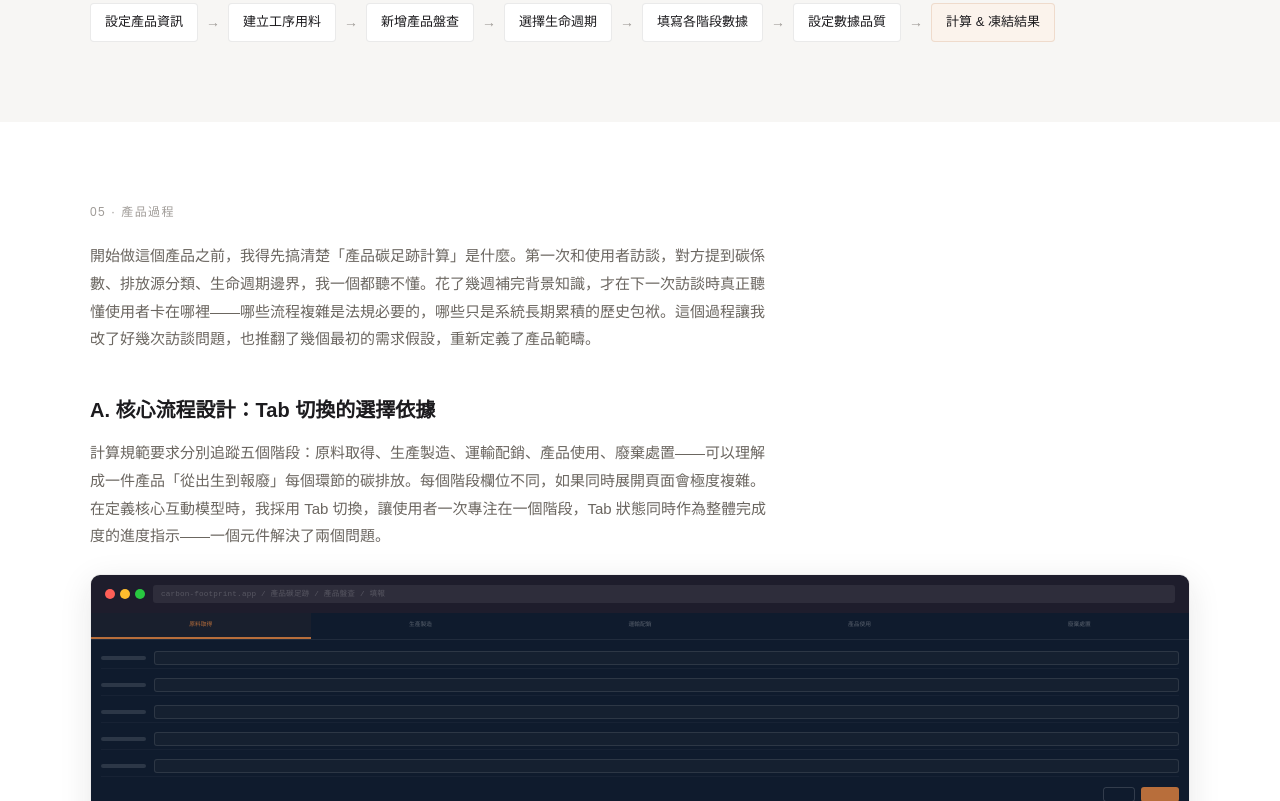
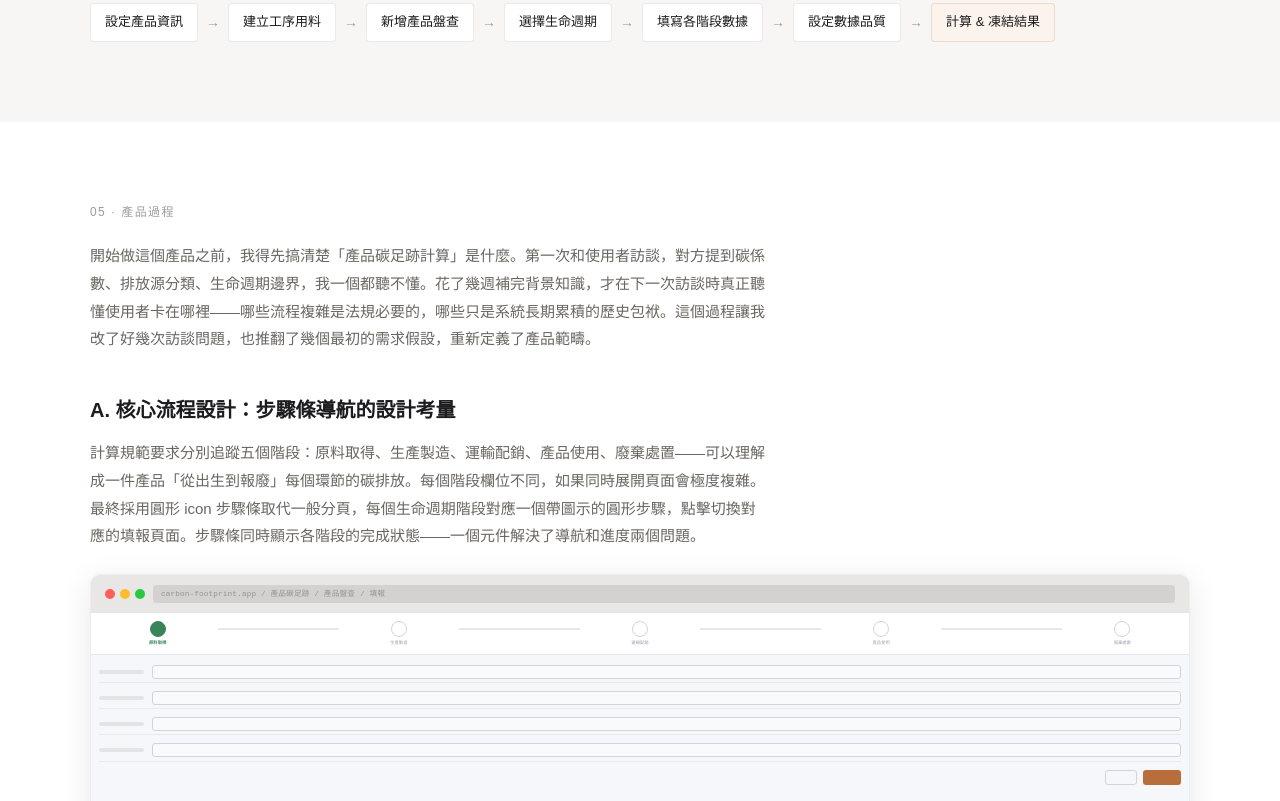
Before and after one commit to cgchung1227/portfolio, a plain HTML site: page index.html in a window 1280 px wide. Shown: the part 4144-4945 px from the top of the page. Drawn offline with Linux system fonts and the light colour scheme.

Commit message:
fix: 修正碳足跡產品盤查描述（步驟條、六種狀態）
- Process A：Tab 切換改為圓形 icon 步驟條，CSS mock 換成淺色主題
- Process B：四種狀態改為六種，新增設定完成/請聯絡快思，修正顏色
- 概覽數字：產品盤查狀態 4 → 6

Co-Authored-By: Claude Sonnet 4.6 <noreply@anthropic.com>

```diff
--- a/index.html
+++ b/index.html
@@ -233,8 +233,17 @@ footer{padding:1.5rem 3rem;border-top:1px solid var(--border);display:flex;justi
 .mc-badge--grey{background:rgba(255,255,255,.1);}
 .mc-link{width:20px;height:11px;background:rgba(184,110,59,.3);border-radius:2px;flex-shrink:0;}
 
-/* Dark: Tab 五階段 */
-.mc-tab-ui{position:absolute;inset:0;background:#0F1B2D;display:flex;flex-direction:column;}
+/* Light: Step 五階段 */
+.mc-step-ui{position:absolute;inset:0;background:#F5F7FA;display:flex;flex-direction:column;}
+.mc-steps-bar{display:flex;align-items:flex-start;padding:.5rem .4rem;background:#fff;border-bottom:1px solid #E5E7EB;flex-shrink:0;}
+.mc-step-item{display:flex;flex-direction:column;align-items:center;gap:.12rem;flex:1;}
+.mc-step-circ{width:16px;height:16px;border-radius:50%;border:1.5px solid #D1D5DB;background:#fff;}
+.mc-step-item.on .mc-step-circ{background:#3A845A;border-color:#3A845A;}
+.mc-step-label{font-size:.27rem;color:#9CA3AF;text-align:center;white-space:nowrap;}
+.mc-step-item.on .mc-step-label{color:#3A845A;font-weight:600;}
+.mc-step-connector{height:1.5px;background:#E5E7EB;flex:1;margin-top:7px;flex-shrink:0;}
+.mc-step-content{flex:1;padding:.4rem .5rem;display:flex;flex-direction:column;gap:.3rem;overflow:hidden;}
+/* Dark: Tab (DQR 評分) */
 .mc-tabs-bar{display:flex;border-bottom:1px solid rgba(255,255,255,.07);flex-shrink:0;}
 .mc-tab{flex:1;height:26px;display:flex;align-items:center;justify-content:center;font-size:.36rem;color:rgba(255,255,255,.3);border-bottom:2px solid transparent;}
 .mc-tab.on{color:#B86E3B;border-bottom-color:#B86E3B;background:rgba(184,110,59,.06);}
@@ -430,7 +439,7 @@ footer{padding:1.5rem 3rem;border-top:1px solid var(--border);display:flex;justi
         <div class="fact-grid">
           <div class="fact-box"><div class="fact-num fact-num--amber">2</div><div class="fact-desc">功能版本迭代</div></div>
           <div class="fact-box"><div class="fact-num fact-num--amber">5</div><div class="fact-desc">生命週期階段</div></div>
-          <div class="fact-box"><div class="fact-num fact-num--amber">4</div><div class="fact-desc">產品盤查狀態</div></div>
+          <div class="fact-box"><div class="fact-num fact-num--amber">6</div><div class="fact-desc">產品盤查狀態</div></div>
           <div class="fact-box"><div class="fact-num fact-num--amber">v2</div><div class="fact-desc">數據品質功能迭代</div></div>
         </div>
       </div>
@@ -548,29 +557,47 @@ footer{padding:1.5rem 3rem;border-top:1px solid var(--border);display:flex;justi
       <p class="cs-body" style="margin-bottom:2.5rem;">開始做這個產品之前，我得先搞清楚「產品碳足跡計算」是什麼。第一次和使用者訪談，對方提到碳係數、排放源分類、生命週期邊界，我一個都聽不懂。花了幾週補完背景知識，才在下一次訪談時真正聽懂使用者卡在哪裡——哪些流程複雜是法規必要的，哪些只是系統長期累積的歷史包袱。這個過程讓我改了好幾次訪談問題，也推翻了幾個最初的需求假設，重新定義了產品範疇。</p>
 
       <div class="process-sub">
-        <h3 class="process-title">A. 核心流程設計：Tab 切換的選擇依據</h3>
-        <p class="process-body">計算規範要求分別追蹤五個階段：原料取得、生產製造、運輸配銷、產品使用、廢棄處置——可以理解成一件產品「從出生到報廢」每個環節的碳排放。每個階段欄位不同，如果同時展開頁面會極度複雜。在定義核心互動模型時，我採用 Tab 切換，讓使用者一次專注在一個階段，Tab 狀態同時作為整體完成度的進度指示——一個元件解決了兩個問題。</p>
+        <h3 class="process-title">A. 核心流程設計：步驟條導航的設計考量</h3>
+        <p class="process-body">計算規範要求分別追蹤五個階段：原料取得、生產製造、運輸配銷、產品使用、廢棄處置——可以理解成一件產品「從出生到報廢」每個環節的碳排放。每個階段欄位不同，如果同時展開頁面會極度複雜。最終採用圓形 icon 步驟條取代一般分頁，每個生命週期階段對應一個帶圖示的圓形步驟，點擊切換對應的填報頁面。步驟條同時顯示各階段的完成狀態——一個元件解決了導航和進度兩個問題。</p>
         <div class="browser">
-          <div class="bbar bbar-dk">
+          <div class="bbar bbar-lt">
             <div class="bdots"><div class="bdot"></div><div class="bdot"></div><div class="bdot"></div></div>
-            <div class="burl burl-dk">carbon-footprint.app / 產品碳足跡 / 產品盤查 / 填報</div>
+            <div class="burl burl-lt">carbon-footprint.app / 產品碳足跡 / 產品盤查 / 填報</div>
           </div>
           <div class="bscreen">
-            <div class="mc-tab-ui">
-              <div class="mc-tabs-bar">
-                <div class="mc-tab on">原料取得</div>
-                <div class="mc-tab">生產製造</div>
-                <div class="mc-tab">運輸配銷</div>
-                <div class="mc-tab">產品使用</div>
-                <div class="mc-tab">廢棄處置</div>
+            <div class="mc-step-ui">
+              <div class="mc-steps-bar">
+                <div class="mc-step-item on">
+                  <div class="mc-step-circ"></div>
+                  <div class="mc-step-label">原料取得</div>
+                </div>
+                <div class="mc-step-connector"></div>
+                <div class="mc-step-item">
+                  <div class="mc-step-circ"></div>
+                  <div class="mc-step-label">生產製造</div>
+                </div>
+                <div class="mc-step-connector"></div>
+                <div class="mc-step-item">
+                  <div class="mc-step-circ"></div>
+                  <div class="mc-step-label">運輸配銷</div>
+                </div>
+                <div class="mc-step-connector"></div>
+                <div class="mc-step-item">
+                  <div class="mc-step-circ"></div>
+                  <div class="mc-step-label">產品使用</div>
+                </div>
+                <div class="mc-step-connector"></div>
+                <div class="mc-step-item">
+                  <div class="mc-step-circ"></div>
+                  <div class="mc-step-label">廢棄處置</div>
+                </div>
               </div>
-              <div class="mc-tab-body">
-                <div class="mc-form-row"><div class="mc-lbl"></div><div class="mc-inp"></div></div>
-                <div class="mc-form-row"><div class="mc-lbl"></div><div class="mc-inp"></div></div>
-                <div class="mc-form-row"><div class="mc-lbl"></div><div class="mc-inp"></div></div>
-                <div class="mc-form-row"><div class="mc-lbl"></div><div class="mc-inp"></div></div>
-                <div class="mc-form-row"><div class="mc-lbl"></div><div class="mc-inp"></div></div>
-                <div class="mc-btns"><div class="mc-fbt mc-fbt--g"></div><div class="mc-fbt mc-fbt--s"></div></div>
+              <div class="mc-step-content">
+                <div class="mc-form-row" style="border-color:rgba(0,0,0,.05);"><div class="mc-lbl" style="background:rgba(0,0,0,.08);"></div><div class="mc-inp" style="background:#F9FAFB;border-color:#D1D5DB;"></div></div>
+                <div class="mc-form-row" style="border-color:rgba(0,0,0,.05);"><div class="mc-lbl" style="background:rgba(0,0,0,.08);"></div><div class="mc-inp" style="background:#F9FAFB;border-color:#D1D5DB;"></div></div>
+                <div class="mc-form-row" style="border-color:rgba(0,0,0,.05);"><div class="mc-lbl" style="background:rgba(0,0,0,.08);"></div><div class="mc-inp" style="background:#F9FAFB;border-color:#D1D5DB;"></div></div>
+                <div class="mc-form-row" style="border-color:rgba(0,0,0,.05);"><div class="mc-lbl" style="background:rgba(0,0,0,.08);"></div><div class="mc-inp" style="background:#F9FAFB;border-color:#D1D5DB;"></div></div>
+                <div class="mc-btns"><div class="mc-fbt mc-fbt--g" style="border-color:#D1D5DB;"></div><div class="mc-fbt mc-fbt--s"></div></div>
               </div>
             </div>
           </div>
@@ -578,13 +605,15 @@ footer{padding:1.5rem 3rem;border-top:1px solid var(--border);display:flex;justi
       </div>
 
       <div class="process-sub">
-        <h3 class="process-title">B. 狀態系統決策：四種盤查狀態的優先排序邏輯</h3>
-        <p class="process-body">使用者需要在總覽頁快速判斷哪些產品需要優先處理。我定義了四種狀態並設計對應的顏色優先序——灰色是設定未完成，橘色是上游資料有變動需要更新，藍色是計算完成，綠色是已凍結確認。狀態系統讓使用者不需要逐一點開才能判斷優先順序。</p>
-        <div class="status-grid">
-          <div class="status-box"><p class="status-name" style="color:var(--muted);">尚未設定完成</p><p class="status-desc">生命週期設定未完成，無法計算</p></div>
-          <div class="status-box" style="background:var(--amber-bg);border-color:var(--amber-bd);"><p class="status-name" style="color:var(--amber);">設定需更新</p><p class="status-desc">上游資料有變動，需重新匯入</p></div>
-          <div class="status-box" style="background:#EEF4FB;border-color:rgba(25,100,160,.18);"><p class="status-name" style="color:#1964A0;">計算完成</p><p class="status-desc">已完成計算，可查看結果或凍結</p></div>
-          <div class="status-box" style="background:var(--green-bg);border-color:var(--green-bd);"><p class="status-name" style="color:var(--green);">已凍結</p><p class="status-desc">資料已確認，數據鎖定不可修改</p></div>
+        <h3 class="process-title">B. 狀態系統決策：六種盤查狀態的優先排序邏輯</h3>
+        <p class="process-body">使用者需要在總覽頁快速判斷哪些產品需要優先處理。我定義了六種狀態並設計對應的顏色——橘色是尚未設定完成，紅色是設定需更新，綠色是設定完成（可計算），藍色是計算完成，灰色是已凍結，另有「請聯絡快思」做特殊狀態處理。狀態系統讓使用者不需要逐一點開才能判斷優先順序。</p>
+        <div class="status-grid" style="grid-template-columns:repeat(3,1fr);">
+          <div class="status-box" style="background:var(--amber-bg);border-color:var(--amber-bd);"><p class="status-name" style="color:var(--amber);">尚未設定完成</p><p class="status-desc">生命週期設定尚未完成，無法計算</p></div>
+          <div class="status-box" style="background:#FDF2F2;border-color:rgba(180,40,40,.18);"><p class="status-name" style="color:#B42222;">設定需更新</p><p class="status-desc">上游資料有變動，需重新匯入更新</p></div>
+          <div class="status-box" style="background:var(--green-bg);border-color:var(--green-bd);"><p class="status-name" style="color:var(--green);">設定完成</p><p class="status-desc">生命週期皆設定完成，可進行計算</p></div>
+          <div class="status-box" style="background:#EEF4FB;border-color:rgba(25,100,160,.18);"><p class="status-name" style="color:#1964A0;">計算完成</p><p class="status-desc">已計算完成，可查清冊；需凍結才能查看圖表</p></div>
+          <div class="status-box"><p class="status-name" style="color:var(--muted);">已凍結</p><p class="status-desc">該年度資料已確認凍結，數據鎖定</p></div>
+          <div class="status-box" style="background:#FDF2F2;border-color:rgba(180,40,40,.18);"><p class="status-name" style="color:#B42222;">請聯絡快思</p><p class="status-desc">遇到異常狀況，需聯繫客服協助</p></div>
         </div>
       </div>
 
```
